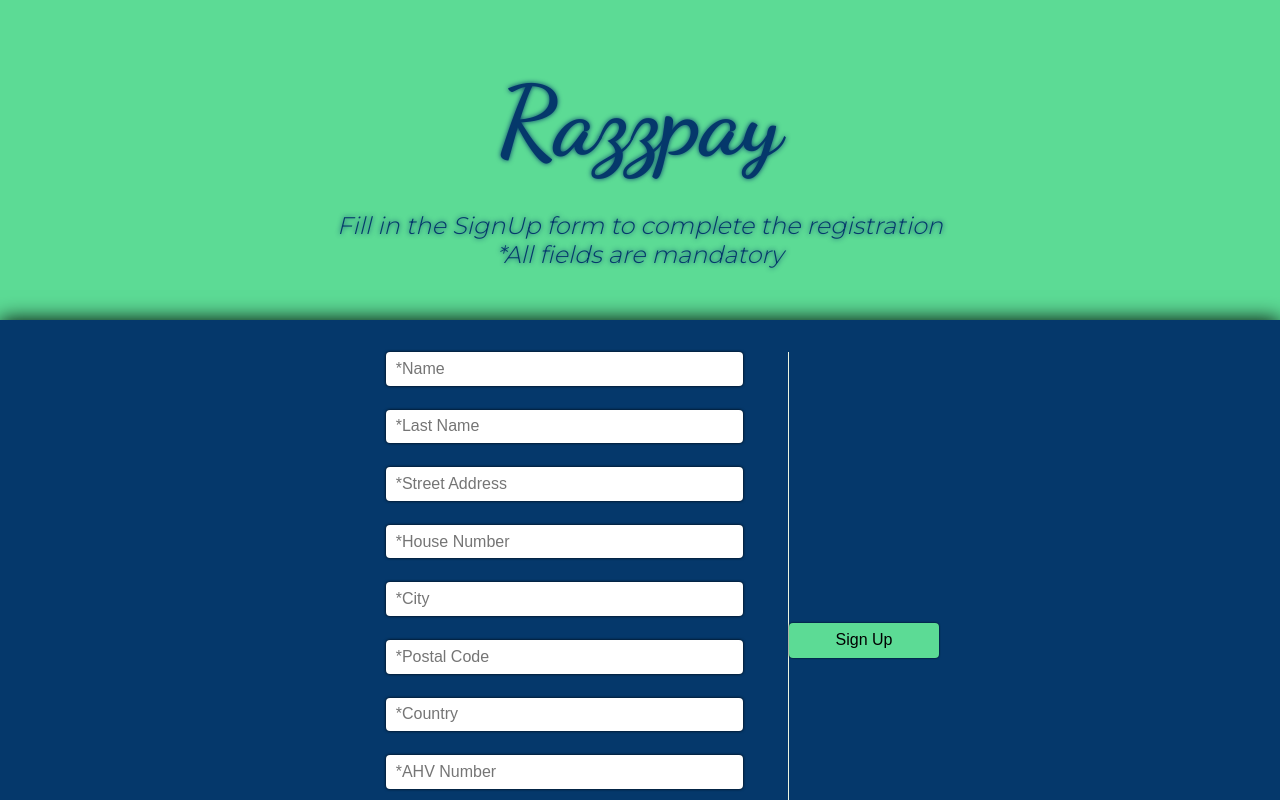
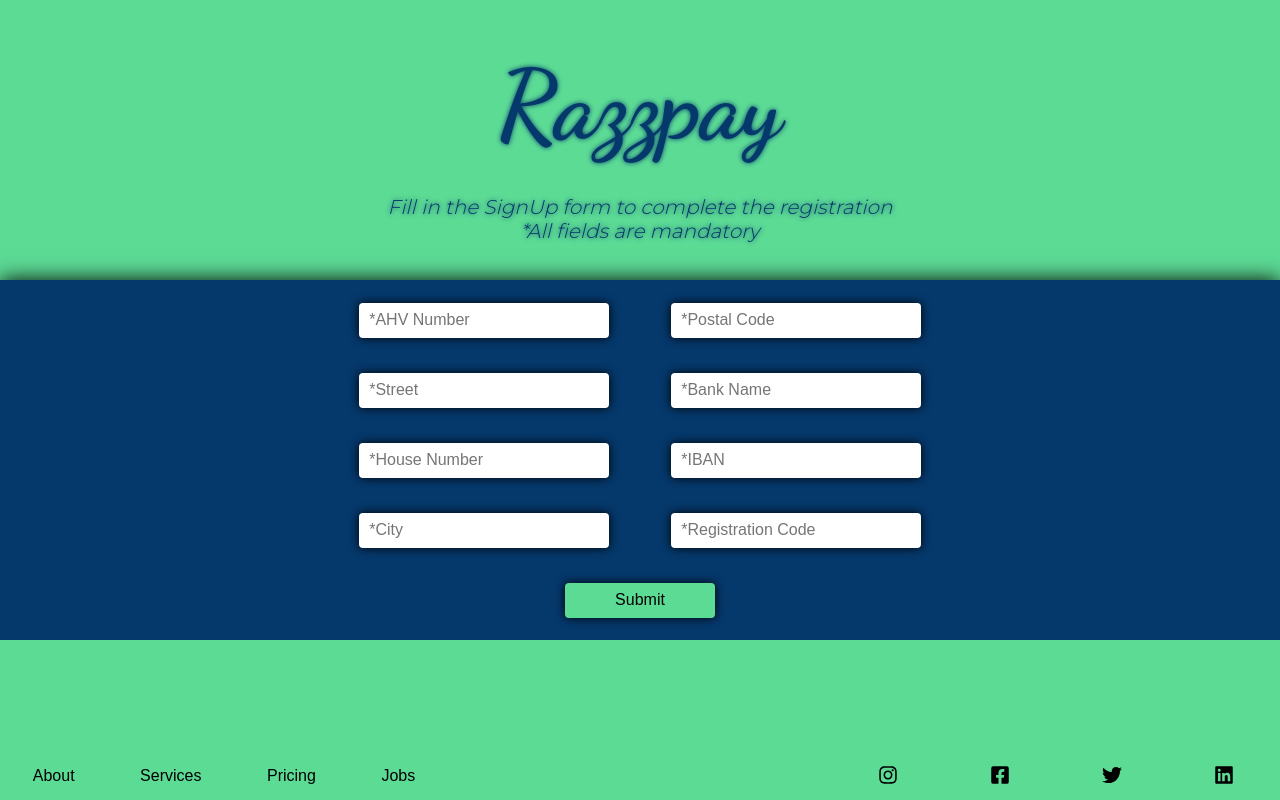
Before and after one commit to joshhammer/propulsion-final-project, a React (Create React App) app in the folder frontend/: page /signupemployee in a window 1280 px wide. Shown: the top 800 px of the page. Built offline with nearby package versions, Linux system fonts and the light colour scheme.

Commit message:
set up employee verification form

```diff
--- a/frontend/src/components/AppContainer/AppContainer.js
+++ b/frontend/src/components/AppContainer/AppContainer.js
@@ -1,10 +1,10 @@
 import React from "react";
-import Company from "./Company/Company";
+import Employee from "./Employee/Employee";
 
 const AppContainer = (props) => {
-    // here we need a condition to determine if company or employee gets rendered
+    // here we need a condition to determine if Employee or employee gets rendered
     return (
-        <Company/>
+        <Employee/>
     )
 }
 
--- a/frontend/src/components/LandingPage/LandingPage.scss
+++ b/frontend/src/components/LandingPage/LandingPage.scss
@@ -25,7 +25,7 @@
     font-size: 6rem;
     font-family: 'Dancing Script', cursive;
     margin-bottom: 2rem;
-    margin-top: 4rem;
+    margin-top: 3rem;
     text-shadow: 0 0 5px var(--mainBlue);
 }
 
@@ -75,7 +75,6 @@
     width: 25%;
     justify-content: center;
 
-
     & form {
         display: flex;
         flex-direction: column;
@@ -92,22 +91,20 @@
     height: 20%;
     display: flex;
     align-items: flex-end;
+    justify-content: space-between;
     padding-bottom: 15px;
+    background: var(--mainGreen);
 
     &-left {
-        width: 50%;
+        width: 35%;
         display: flex;
         justify-content: space-around;
-    }
-
-    &-spaceholder {
-        width: 30%;
     }
 
     &-right {
         display: flex;
         justify-content: space-around;
-        width: 50%;
+        width: 35%;
         & img {
             width: 20px;
             height: 20px;
--- a/frontend/src/components/SignupCompany/SignupCompany.js
+++ b/frontend/src/components/SignupCompany/SignupCompany.js
@@ -6,6 +6,7 @@ import facebook from '../../assets/svg/facebook.svg';
 import twitter from '../../assets/svg/twitter.svg';
 import linkedin from '../../assets/svg/linkedin.svg';
 import './SignupCompany.scss';
+import '../LandingPage/LandingPage.scss';
 
 const SignupCompany = () => {
     return (
--- a/frontend/src/components/SignupCompany/SignupCompany.scss
+++ b/frontend/src/components/SignupCompany/SignupCompany.scss
@@ -20,14 +20,14 @@
     }
 }
 
-#razzpay-main-title {
-    color: var(--mainBlue);
-    font-size: 6rem;
-    font-family: 'Dancing Script', cursive;
-    margin-bottom: 2rem;
-    margin-top: 4rem;
-    text-shadow: 0 0 5px var(--mainBlue);
-}
+// #razzpay-main-title {
+//     color: var(--mainBlue);
+//     font-size: 6rem;
+//     font-family: 'Dancing Script', cursive;
+//     margin-bottom: 2rem;
+//     margin-top: 4rem;
+//     text-shadow: 0 0 5px var(--mainBlue);
+// }
 
 #signup-subtitle-subtitle {
     font-family: var(--secondaryFontFamily);
@@ -69,29 +69,29 @@
 }
 
 
-.footer {
-    height: 20%;
-    display: flex;
-    align-items: flex-end;
-    padding-bottom: 15px;
+// .footer {
+//     height: 20%;
+//     display: flex;
+//     align-items: flex-end;
+//     padding-bottom: 15px;
 
-    &-left {
-        width: 50%;
-        display: flex;
-        justify-content: space-around;
-    }
+//     &-left {
+//         width: 50%;
+//         display: flex;
+//         justify-content: space-around;
+//     }
 
-    &-spaceholder {
-        width: 30%;
-    }
+//     &-spaceholder {
+//         width: 30%;
+//     }
 
-    &-right {
-        display: flex;
-        justify-content: space-around;
-        width: 50%;
-        & img {
-            width: 20px;
-            height: 20px;
-        }
-    }
-}
+//     &-right {
+//         display: flex;
+//         justify-content: space-around;
+//         width: 50%;
+//         & img {
+//             width: 20px;
+//             height: 20px;
+//         }
+//     }
+// }
--- a/frontend/src/components/SignupEmployee/SignupEmployee.js
+++ b/frontend/src/components/SignupEmployee/SignupEmployee.js
@@ -1,62 +1,80 @@
 import React from 'react';
+import { connect } from 'react-redux';
 import AuthenticationButton from '../reusable-components/buttons/AuthenticationButton';
 import InputField from "../reusable-components/input-fields/InputField";
+import { submitNewEmployeeData } from '../../store/actions/submitNewEmployeeData';
 import instagram from '../../assets/svg/instagram.svg';
 import facebook from '../../assets/svg/facebook.svg';
 import twitter from '../../assets/svg/twitter.svg';
 import linkedin from '../../assets/svg/linkedin.svg';
 import './SignupEmployee.scss';
+import '../LandingPage/LandingPage.scss'
 
-const SignupEmployee = () => {
+class SignupEmployee extends React.Component {
+
+    constructor(props) {
+        super(props)
+
+        this.state = {}
+    }
+
+
+    handleChange = (e) => {
+        this.setState({
+            [e.target.name]: e.target.value,
+        })
+    }
+
+    submitData = () => {
+        this.props.dispatch(submitNewEmployeeData(this.state))
+    }
+
+    render() {
         return (
             <div className="signuppage-container">
-            <div className="signuppage-header">
-                {/* <img src={logo} alt="logo"/> */}
+                <div className="signup-header">
+                    <h1 id='razzpay-main-title'>Razzpay</h1>
+                    <h3 id='signup-subtitle'>Fill in the SignUp form to complete the registration <br />*All fields are mandatory</h3>
+                </div>
+                <div className="signup-authentication-container">
+                    <div className="signup-employee">
 
-                    <h1 id='razzpay-main-title'>Razzpay</h1>
+                        <form className="signup-employee-form">
 
-                <h3 id='signup-subtitle'>Fill in the SignUp form to complete the registration <br/>*All fields are mandatory</h3>
-            </div>
-            <div className="signupauthentication-container">
-                <div className="signupemployee">
-                <form className="signupemployee-form">
-                        <InputField content={"*Name"} required={true}/>
+                            <InputField name={'ahv'} content={"*AHV Number"} onChange={this.handleChange} required={true} />
                             <span className="input-span"></span>
 
-                        <InputField content={"*Last Name"} required={true}/>
+                            <InputField name={'street'} content={"*Street"} onChange={this.handleChange} required={true} />
                             <span className="input-span"></span>
 
-                        <InputField content={"*Street Address"} required={true}/>
+                            <InputField name={'house_number'} content={"*House Number"} onChange={this.handleChange} required={true} />
                             <span className="input-span"></span>
 
-                        <InputField content={"*House Number"} required={true}/>
+                            <InputField name={'city'} content={"*City"} onChange={this.handleChange} required={true} />
                             <span className="input-span"></span>
 
-                        <InputField content={"*City"} required={true}/>
+                        </form>
+
+                        <form className="signup-employee-form">
+                            <InputField name={'postal_code'} content={"*Postal Code"} onChange={this.handleChange} required={true} />
                             <span className="input-span"></span>
 
-                        <InputField content={"*Postal Code"} required={true}/>
+                            <InputField name={'bank_name'} content={"*Bank Name"} onChange={this.handleChange} required={true} />
                             <span className="input-span"></span>
 
-                        <InputField content={"*Country"} required={true}/>
+                            <InputField name={'iban'} content={"*IBAN"} onChange={this.handleChange} required={true} />
                             <span className="input-span"></span>
 
-                        <InputField content={"*AHV Number"} required={true}/>
+                            <InputField name={'code'} content={"*Registration Code"} onChange={this.handleChange} required={true} />
                             <span className="input-span"></span>
 
-                        <InputField content={"*IBAN Number"} required={true}/>
-                        <span className="input-span"></span>
+                        </form>
 
-                        <InputField content={"*Position"} required={true}/>
-                        <span className="input-span"></span>
+                    </div>
 
-                        {/* <AuthenticationButton content={"Sign Up"}/> */}
-
-                    </form>
-                </div>
-                <div className="signupemployeeuser">
+                    <div className="employee-submitBtn-box">
                         <form>
-                        <AuthenticationButton content={"Sign Up"}/>
+                            <AuthenticationButton content={"Submit"} onClick={this.submitData}/>
                         </form>
                     </div>
                 </div>
@@ -67,16 +85,17 @@ const SignupEmployee = () => {
                         <p>Pricing</p>
                         <p>Jobs</p>
                     </div>
-                <div className="footer-spaceholder"></div>
                     <div className="footer-right">
-                    <img src={instagram} alt="instagram"/>
-                    <img src={facebook} alt="facebook"/>
-                    <img src={twitter} alt="twitter"/>
-                    <img src={linkedin} alt="linkedin"/>
+                        <img src={instagram} alt="instagram" />
+                        <img src={facebook} alt="facebook" />
+                        <img src={twitter} alt="twitter" />
+                        <img src={linkedin} alt="linkedin" />
                     </div>
                 </div>
             </div>
         )
     }
+}
 
-export default SignupEmployee
+
+export default connect()(SignupEmployee)
--- a/frontend/src/components/SignupEmployee/SignupEmployee.scss
+++ b/frontend/src/components/SignupEmployee/SignupEmployee.scss
@@ -3,11 +3,10 @@
     height: 100%;
 }
 
-.signuppage-header {
-    height: 40%;
+.signup-header {
+    height: 35%;
     display: flex;
     flex-direction: column;
-    // justify-content: center;
     align-items: center;
 
     & h1 {
@@ -20,40 +19,31 @@
     }
 }
 
-#razzpay-main-title {
-    color: var(--mainBlue);
-    font-size: 6rem;
-    font-family: 'Dancing Script', cursive;
-    margin-bottom: 2rem;
-    margin-top: 4rem;
-    text-shadow: 0 0 5px var(--mainBlue);
-}
-
 #signup-subtitle {
     font-family: var(--secondaryFontFamily);
     font-weight: 300;
     font-style: italic;
-    font-size: 1.5rem;
+    font-size: 1.25rem;
     width: 60%;
     text-align: center;
     text-shadow: 0 0 5px var(--mainBlue);
 }
 
-.signupauthentication-container {
-    background-color: var(--mainBlue);
-    height: 80%;
+.signup-authentication-container {
+    height: 45%;
     display: flex;
+    flex-direction: column;
     justify-content: center;
     align-items: center;
+    padding: 1rem;
+    background-color: var(--mainBlue);
     box-shadow: 0px 0px 20px black;
 }
 
-.signupemployee {
+.signup-employee {
     display: flex;
-    height: 90%;
-    width: 35%;
+    width: 50%;
     justify-content: center;
-    border-right: 1px solid var(--mainWhite);
 
     & form {
         display: flex;
@@ -63,35 +53,11 @@
         width: 100%;
 
         .input-span {
-            height: 25px;
+            height: 35px;
         }
     }
 }
 
+.employee-submitBtn-box {
 
-.footer {
-    height: 20%;
-    display: flex;
-    align-items: flex-end;
-    padding-bottom: 15px;
-
-    &-left {
-        width: 50%;
-        display: flex;
-        justify-content: space-around;
-    }
-
-    &-spaceholder {
-        width: 30%;
-    }
-
-    &-right {
-        display: flex;
-        justify-content: space-around;
-        width: 50%;
-        & img {
-            width: 20px;
-            height: 20px;
-        }
-    }
 }
--- a/frontend/src/components/reusable-components/buttons/buttons.scss
+++ b/frontend/src/components/reusable-components/buttons/buttons.scss
@@ -6,8 +6,8 @@
     background-color: var(--mainGreen);
     font-size: 1rem;
     outline: none;
-    box-shadow: 0 0 2px black;
-    transition: all .1s;
+    box-shadow: 0 0 10px black;
+    transition: all .2s;
     &:hover {
         background: var(--lightGreen);
     }
--- a/frontend/src/components/reusable-components/input-fields/InputField.scss
+++ b/frontend/src/components/reusable-components/input-fields/InputField.scss
@@ -6,5 +6,5 @@
     height: 35px;
     font-size: 1rem;
     padding-left: 10px;
-    box-shadow: 0 0 3px black;
+    box-shadow: 0 0 10px black;
 }
--- a/frontend/src/store/actionTypes.js
+++ b/frontend/src/store/actionTypes.js
@@ -7,3 +7,4 @@ export const CREATE_EMPLOYEE = 'CREATE_EMPLOYEE';
 export const GET_USER_SALARY = 'GET_USER_SALARY';
 export const GET_PAYDATES = 'GET_PAYDATES';
 export const GET_SINGLE_PAYDATE = 'GET_SINGLE_PAYDATE';
+export const SUBMIT_NEW_EMPLOYEE = 'SUBMIT_NEW_EMPLOYEE';
--- /dev/null
+++ b/frontend/src/store/actions/submitNewEmployeeData.js
@@ -0,0 +1,20 @@
+import { SUBMIT_NEW_EMPLOYEE } from '../actionTypes'
+
+export const submitNewEmployeeData = (employeeData) => async (dispatch, GetState) => {
+    const url = 'https://razzpay.propulsion-learn.ch/api/registration/validate/'
+    const headers = new Headers({
+        'Content-Type': 'application/json',
+    })
+    const body = employeeData
+    const config = {
+        method: 'POST',
+        headers,
+        body: JSON.stringify(body)
+    }
+    const response = await fetch(url, config)
+    console.log(response.status)
+    const action = {
+        type: SUBMIT_NEW_EMPLOYEE,
+    }
+    dispatch(action)
+}
```
Lines whose indentation alone changed are shown as unchanged.
